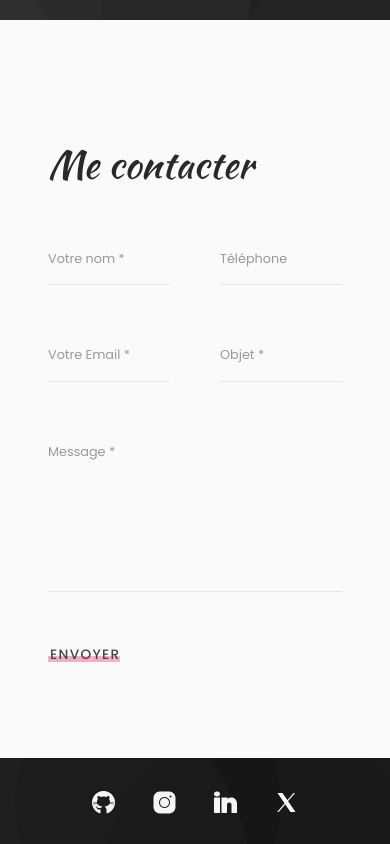
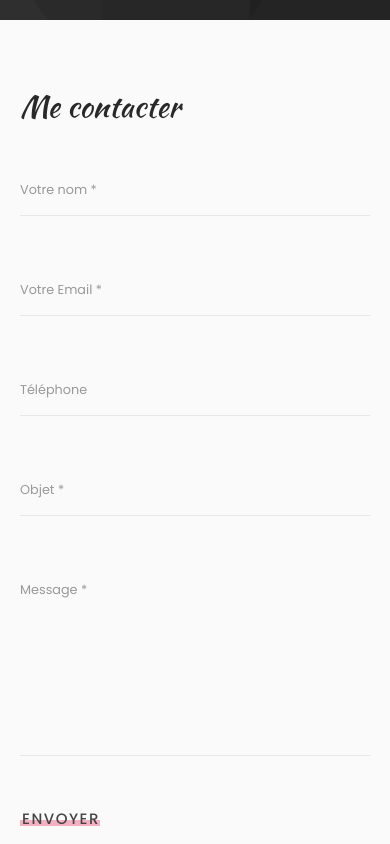
Before and after one commit to LudivineClement/portfolio_nextjs, a Next.js app: page / in a window 390 px wide. Shown: the part 5840-6684 px from the top of the page. Built offline with nearby package versions, Linux system fonts and the light colour scheme.

Commit message:
modification formulaire

```diff
--- a/src/components/Contact.js
+++ b/src/components/Contact.js
@@ -1,5 +1,4 @@
 import React, { useState } from 'react';
-import axios from 'axios';
 
 const Contact = () => {
   const [formData, setFormData] = useState({
@@ -9,8 +8,6 @@ const Contact = () => {
     tel:'',
     message: '',
   });
-
-  const [messageSent, setMessageSent] = useState(false);
 
   const handleChange = (e) => {
     const { name, value } = e.target;
@@ -26,38 +23,32 @@ const Contact = () => {
     console.log(formData)
 
     try {
-      // Envoie des données du formulaire à la route API
-      await axios.post('api/contact', formData);
-
-
-      // Réinitialise le formulaire
-      setFormData({
-        name: '',
-        email: '',
-        subject: '',
-        tel:'',
-        message: '',
+      const response = await fetch('/api/contact', {
+        method: 'POST',
+        headers: {
+          'Content-Type': 'application/json',
+        },
+        body: JSON.stringify(formData),
       });
 
-      // Affiche le message de confirmation
-      setMessageSent(true);
+      if (response.ok) {
+        console.log('Message envoyé avec succès !');
+      } else {
+        console.error('Une erreur s\'est produite lors de l\'envoi du formulaire.');
+      }
     } catch (error) {
       console.error('Une erreur s\'est produite lors de l\'envoi du formulaire :', error);
     }
   };
 
   return (
-    <section data-section id='contact' className='pt-24 px-12 -my-24 m-auto max-w-[1200px]'>
-      <h2 className='mb-[30px] mt-24 font-kaushan text-[2.4rem] text-gray-dark'>Me contacter</h2>
-      {messageSent ? (
-        <p>Votre message a été envoyé avec succès !</p>
-      ) : (
+    <section data-section id='contact' className='pt-24 px-5 md:px-8 lg:px-12 -my-24 m-auto max-w-[1200px]'>
+      <h2 className='mb-[30px] mt-12 lg:mt-24 font-kaushan text-3xl md:text-[2.4rem] lg:text-[2.4rem] text-gray-dark'>Me contacter</h2>
         <form className='mb-48 mt-14 form' onSubmit={handleSubmit}>
-          <div className="flex gap-[50px]">
+          <div className="lg:flex lg:gap-[50px]">
 
-            <div className="row1 w-3/6">
-
-              <div className="input_container relative mb-[60px]">
+            <div className="row1 lg:w-1/2">
+              <div className="input_container relative mb-16 lg:mb-[60px]">
                 <input
                   type="text"
                   id="name"
@@ -71,7 +62,7 @@ const Contact = () => {
                 <div className="underline"></div>
               </div>
 
-              <div className="input_container relative mb-[60px]">
+              <div className="input_container relative mb-16 lg:mb-[60px]">
                 <input
                   type="email"
                   id="email"
@@ -86,9 +77,8 @@ const Contact = () => {
               </div>
             </div>
 
-
-            <div className="row2 w-3/6">
-              <div className="input_container relative mb-[60px]">
+            <div className="row2 lg:w-1/2">
+              <div className="input_container relative mb-16 lg:mb-[60px]">
                 <input
                   type="tel"
                   id="tel"
@@ -98,11 +88,11 @@ const Contact = () => {
                   className='peer block w-full py-2 pl-[7px] text-[0.8rem] bg-transparent border-b border-[rgba(0, 0, 0, 0.1)] border-solid outline-none resize-none placeholder-transparent'
                   placeholder='objet'
                   required />
-                <label htmlFor="phone" className="label inline-block absolute top-0 left-0 text-[0.8rem] text-gray-light peer-placeholder-show:text-[0.8rem]peer-placeholder-show:text-gray-dark peer-placeholder-show:top-2 peer-focus:-top-4 peer-focus:text-gray-dark peer-focus:text-[0.8rem] peer-valid:-top-4 peer-valid:text-gray-dark peer-valid:text-[0.8rem]  transition-all duration-[400ms] ease">Téléphone</label>
+                <label htmlFor="tel" className="label inline-block absolute top-0 left-0 text-[0.8rem] text-gray-light peer-placeholder-show:text-[0.8rem]peer-placeholder-show:text-gray-dark peer-placeholder-show:top-2 peer-focus:-top-4 peer-focus:text-gray-dark peer-focus:text-[0.8rem] peer-valid:-top-4 peer-valid:text-gray-dark peer-valid:text-[0.8rem]  transition-all duration-[400ms] ease">Téléphone</label>
                 <div className="under_line"></div>
               </div>
 
-              <div className="input_container relative mb-[60px]">
+              <div className="input_container relative mb-16 lg:mb-[60px]">
                 <input
                   type="text"
                   id="objet"
@@ -116,7 +106,6 @@ const Contact = () => {
                 <div className="underline"></div>
               </div>
             </div>
-
           </div>
 
           <div className="input_container relative ">
@@ -125,17 +114,17 @@ const Contact = () => {
               id="message"
               value={formData.message}
               onChange={handleChange}
-              className='peer block w-full h-[150px] mb-14 py-2 pl-[7px] text-[0.8rem] bg-transparent outline-none resize-none border-b border-[rgba(0, 0, 0, 0.1)] border-solid placeholder-transparent'
+              className='peer block w-full h-44 lg:h-[150px] mb-14 py-2 pl-[7px] text-[0.8rem] bg-transparent outline-none resize-none border-b border-[rgba(0, 0, 0, 0.1)] border-solid placeholder-transparent'
               placeholder='message'
-              required></textarea>
+              required>
+            </textarea>
+
             <label htmlFor="message" className="label inline-block absolute top-0 left-0 text-[0.8rem] text-gray-light peer-placeholder-show:text-[0.8rem]peer-placeholder-show:text-gray-dark peer-placeholder-show:top-2 peer-focus:-top-4 peer-focus:text-gray-dark peer-focus:text-[0.8rem] peer-valid:-top-4 peer-valid:text-gray-dark peer-valid:text-[0.8rem]  transition-all duration-[400ms] ease">Message *</label>
             <div className="underline"></div>
           </div>
 
-
-          <button type="submit" className="block uppercase font-medium pl-[2px] text-[0.85rem] leading-[0.875rem] tracking-widest shadow-[inset_0px_-6px_0px] shadow-pink-light transition-all duration-[400ms] ease-out hover:shadow-[inset_0px_-15px_0px] hover:shadow-pink-light">envoyer</button>
+          <button type="submit" className="block uppercase font-medium pl-[2px] text-[0.940rem] lg:text-[0.85rem] leading-[0.875rem] tracking-widest shadow-[inset_0px_-6px_0px] shadow-pink-light transition-all duration-[400ms] ease-out hover:shadow-[inset_0px_-15px_0px] hover:shadow-pink-light">envoyer</button>
         </form>
-      )}
     </section>
   );
 };
```
